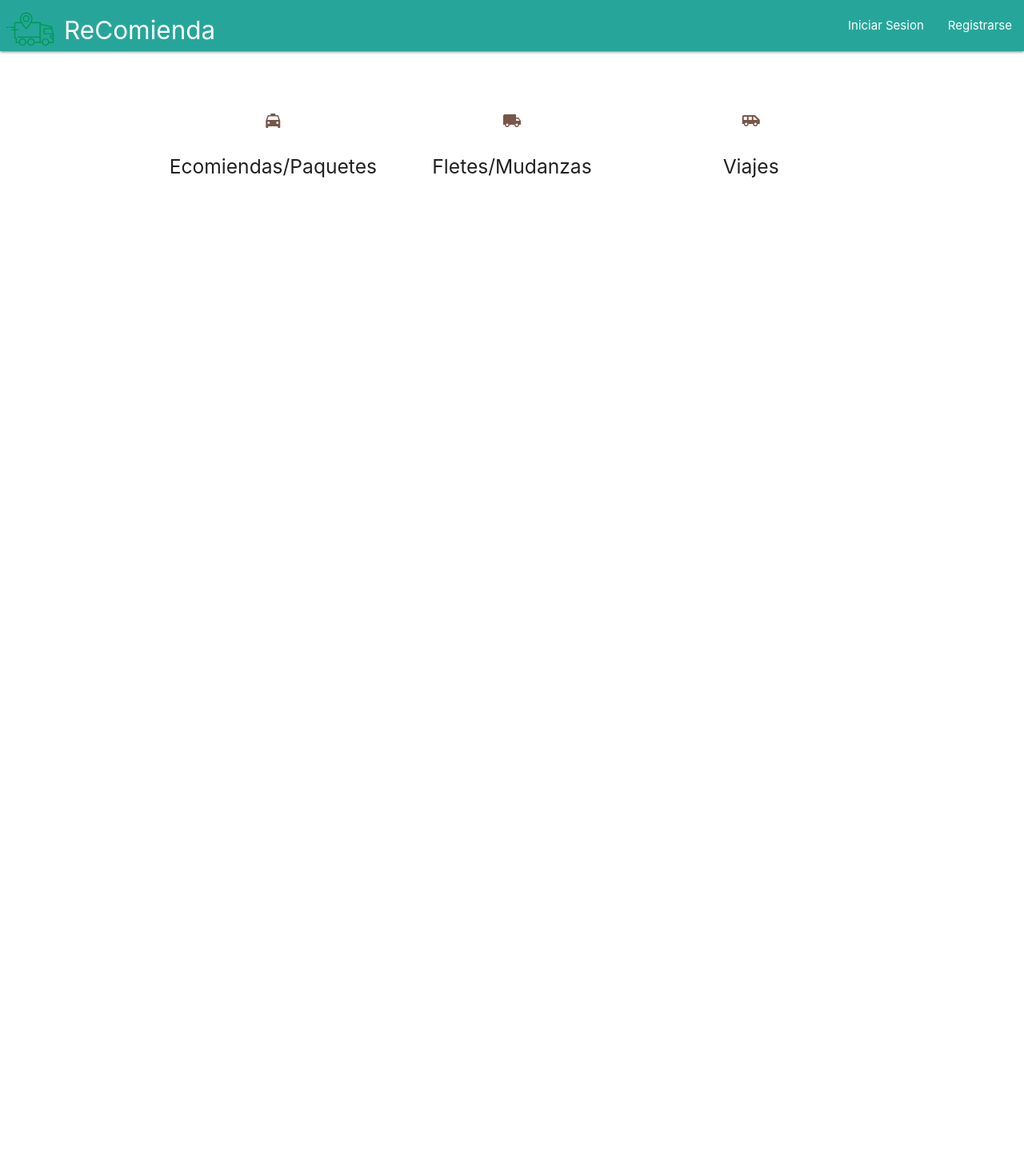
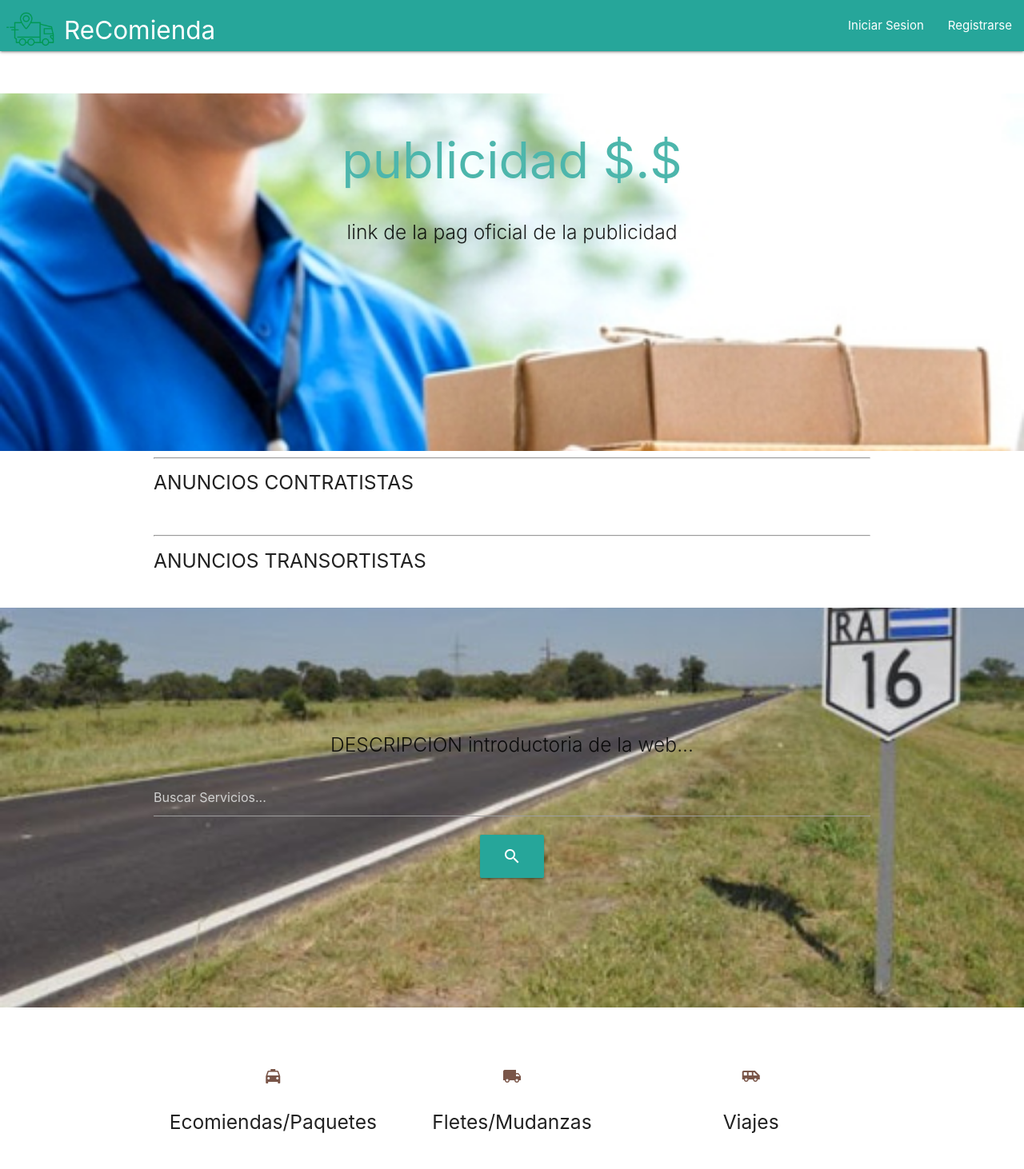
Before and after one commit to informatorio2020com07/Grupo1, a Django app: page / in a window 1280 px wide. Shown: the whole page at 80% size. Before the commit the page ends 222 px from the top, so only its background shows below. Run offline with Django 3.2, Linux system fonts and the light colour scheme; data that the repository does not hold is empty; some libraries are stand-ins or nearby versions.

Commit message:
actualizacion de index y templates

```diff
--- a/ReComienda/Anuncio/templates/anuncio/anuncio_cuadricula.html
+++ b/ReComienda/Anuncio/templates/anuncio/anuncio_cuadricula.html
@@ -10,13 +10,13 @@
             </div>
            <div class="card-content">
                 <span class="card-title activator grey-text text-darken-4">{{ anuncio.titulo}}<i class="material-icons right">more_vert</i></span>
-                <p>{{anuncio.tel}}</p>
-                <p><a href="#"><p>{{anuncio.Email}}</p></a></p>
+                <p>{{anuncio.telefono}}</p>
+                <p><a href="#"><p>{{anuncio.E_mail}}</p></a></p>
               </div>
                 <div class="card-reveal">
           <span class="card-title grey-text text-darken-4">{{anuncio.titulo}}<i class="material-icons right">close</i>
           <p>{{anuncio.descripcion}}</p><br>
-          <p>Tel: {{anuncio.tel}}</p><br>
+          <p>Tel: {{anuncio.telefono}}</p><br>
           <hr>
           <p>Localidad Origen: {{anuncio.localidad_origen}}</p>
           <p>Localidad Destino: {{anuncio.localidad_destino}}</p>
--- a/ReComienda/Anuncio/templates/anuncio/cuadricula_contratista.html
+++ b/ReComienda/Anuncio/templates/anuncio/cuadricula_contratista.html
@@ -10,13 +10,13 @@
             </div>
            <div class="card-content">
                 <span class="card-title activator grey-text text-darken-4">{{ anuncio.titulo}}<i class="material-icons right">more_vert</i></span>
-                <p>{{anuncio.tel}}</p>
+                <p>{{anuncio.telefono}}</p>
                 <p><a href="#"><p>{{anuncio.Email}}</p></a></p>
               </div>
                 <div class="card-reveal">
           <span class="card-title grey-text text-darken-4">{{anuncio.titulo}}<i class="material-icons right">close</i>
           <p>{{anuncio.descripcion}}</p><br>
-          <p>Tel: {{anuncio.tel}}</p><br>
+          <p>Tel: {{anuncio.telefono}}</p><br>
           <hr>
           <p>Tipo de Servicio: {{anuncio.tipo_servicio}}</p>
           <p>Fecha de Viaje: {{anuncio.fecha_viaje}}</p>
--- a/ReComienda/Anuncio/templates/anuncio/index.html
+++ b/ReComienda/Anuncio/templates/anuncio/index.html
@@ -1,11 +1,54 @@
 {% extends 'base.html' %}
 
-{% block titulonavegador %}
-Ultimos Anuncios
+{% block contenido %}
+
+{% load static %}
+
+<div id="index-banner" class="parallax-container">
+  <div class="section no-pad-bot">
+    <div class="container">
+      <br><br>
+      <h1 class="header center teal-text text-lighten-2">publicidad $.$</h1>
+      <div class="row center">
+        <h5 class="header col s12 light">link de la pag oficial de la publicidad</h5>
+    </div>
+      <br><br>
+  </div>
+      <div class="parallax"><img src="{% static 'img/rta.jpg' %}" alt="Unsplashed background img 1"></div>
+</div></div>
+
+<div class="container">
+     <div class="row">
+      <hr>
+  <h5>ANUNCIOS CONTRATISTAS</h5>
+  {% include 'anuncio/cuadricula_contratista.html' with lista_anuncio=lista_anuncio %}
+    </div>
+  </div>
+</div></div>
+<div>
+<div class="container">
+  <div class="section">
+    <div class="row">
+      <hr>
+  <h5>ANUNCIOS TRANSORTISTAS</h5>
+
+  {% include 'anuncio/anuncio_cuadricula.html' with lista_anuncio=lista_anuncio %}
+    </div>
+  </div>
+</div></div></div>
+
+
+<div class="parallax-container valign-wrapper">
+    <div class="container">
+      <div class="row center">
+        <h5 class="header col s12 light">DESCRIPCION introductoria de la web...</h5>
+      </div>
+      <div class="row center">
+        <p><input placeholder="Buscar Servicios..."></input></p>
+        <a href="#" id="download-button" class="btn-large waves-effect waves-light teal lighten-1"><i class="material-icons">search</i></a></a>
+      </div>
+    </div>
+  <div class="parallax"><img src="{% static 'img/ruta.jpg' %}" alt="Unsplashed background img 3"></div>
+</div>
+</div>
 {% endblock %}
-
-{% block contenido %}
-{% include 'anuncio/anuncio_cuadricula.html' with lista_anuncio=lista_anuncio %}
-
-{% include 'anuncio/cuadricula_contratista.html' with lista_contrato=lista_contrato %}
-{% endblock %}
--- a/ReComienda/templates/base.html
+++ b/ReComienda/templates/base.html
@@ -43,16 +43,14 @@
       </div>
     </nav>
   </header>
-  <div class="container">
+
 
   <main>
 
     {% block contenido %}
     {% endblock %}
 
-  </div>
-
-  </main>
+ </main>
 
   <strong>
       <div class="container">
```
Also changed, not shown: ReComienda/Anuncio/templates/anuncio/nuevo_anuncio.html (+23 -7 lines), ReComienda/Anuncio/templates/anuncio/ver_contratista.html (+4 -3 lines), ReComienda/Anuncio/templates/anuncio/ver_transportista.html (+5 -4 lines), ReComienda/usuario/templates/usuario/nuevo_usuario.html (+8 -1 lines), README.md.
